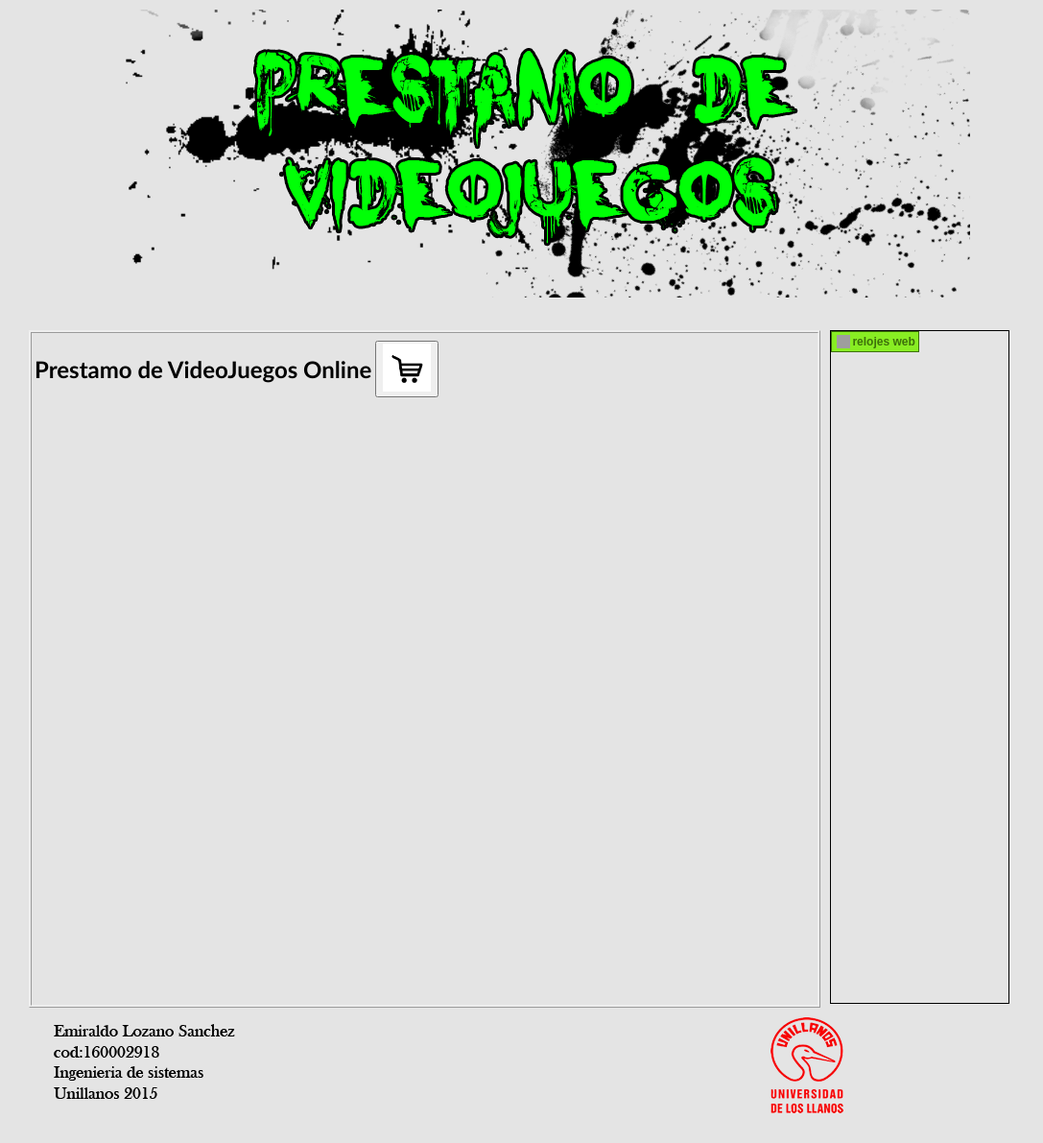
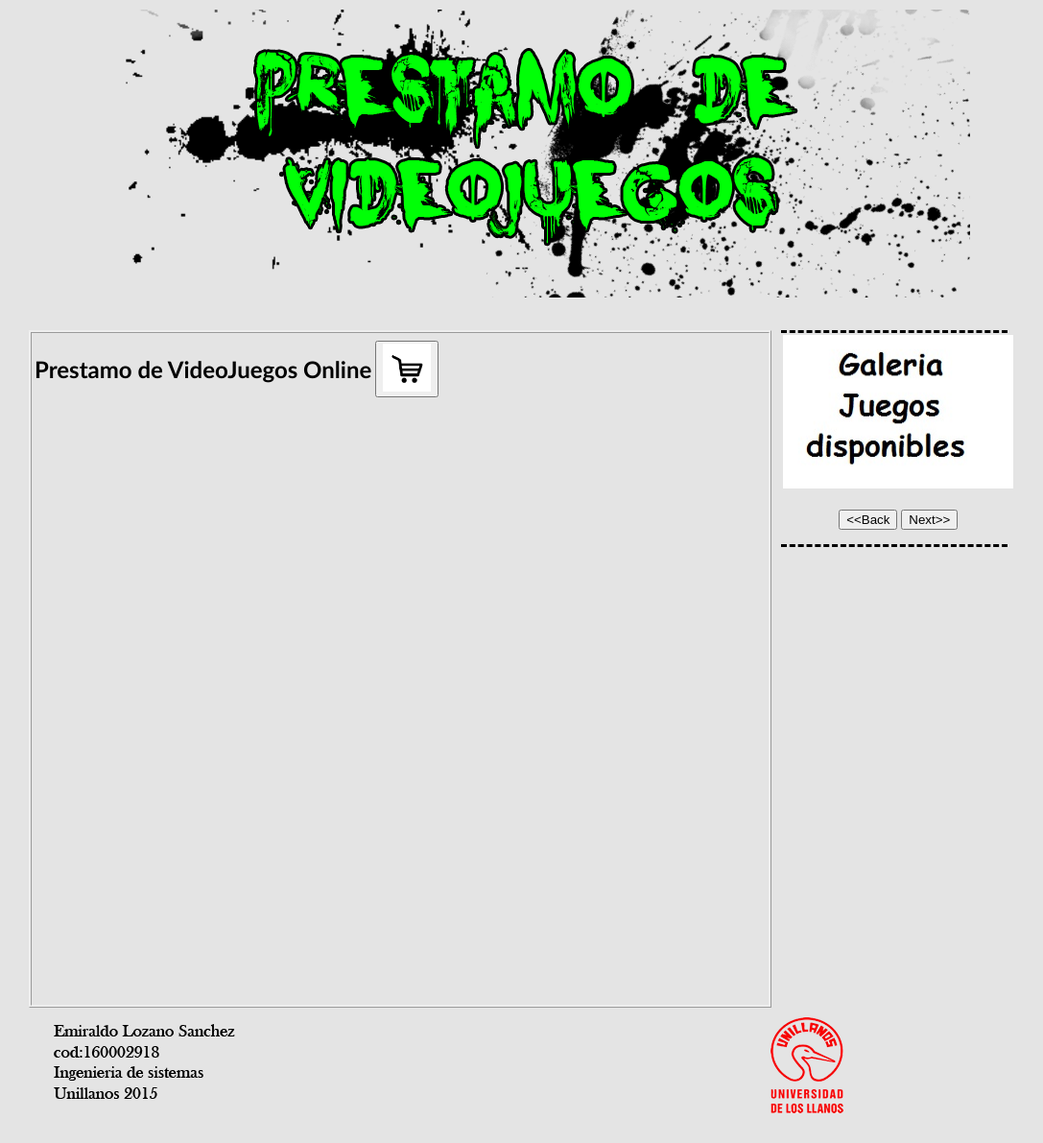
Before and after one commit to emiraldo/Proyecto_PSP, a PHP site: page / in a window 1280 px wide. Shown: the whole page at 96% size, without its empty margins (98-1185 px from the left). Run offline with PHP 8.4, Linux system fonts and the light colour scheme; data that the repository does not hold is empty; some libraries are stand-ins or nearby versions; grey boxes are pictures that could not be loaded.

Commit message:
Version estable 26/02/2015

```diff
--- a/css/style.css
+++ b/css/style.css
@@ -10,12 +10,13 @@ section{
 	overflow: scroll;
 	float: left;
 	height: 700px;
-	width: 80%;
+	width: 75%;
 	border-top-style: ridge;
 	border-right-style: ridge;
 	border-left-style: ridge;
 	border-bottom-style: ridge;
 	margin-top: 3%;
+
 	/*background: rgb(228,228,228);*/
 }
 
@@ -103,9 +104,10 @@ section{
 	font: bold 1em "Trebuchet MS", Arial, Helvetica, sans-serif;
 	size:1em;
 	float: left;
-	border: 1px solid black;
-	width: 18%;
-	height: 700px;
+	border-top-style: dashed;
+	border-bottom-style: dashed;
+	width: 23%;
+	height: 220px;
 	margin-left: 1%;
 	margin-top: 3%;
 }
--- a/index.php
+++ b/index.php
@@ -86,15 +86,50 @@
 	</section><!--Termina secction -->
 
 	<aside id="asideIndex">
-		<script type="text/javascript" src="http://www.24webclock.com/clock24.js"></script>
-		<table border="0" bgcolor="#3D700B" cellspacing=1 cellpadding=3 class="clock24st" style="line-height:14px; padding:0;">
-		<tr><td bgcolor="#88ED23" class="clock24std" style="font-family:arial; font-size:12px;"><a href="http://www.24webclock.com/de/"><img src="http://www.24webclock.com/ico.gif" width="14" height="14" border="0" alt="gratis uhren für homepage" align="left" hspace="2"></a> <a href="http://www.24webclock.com/es/" style="text-decoration:none;"><span class="clock24s" id="clock24_48434" style="color:#3D700B;">relojes web</span></a></td></tr>
-		</table>
-		<script type="text/javascript">
-		var clock24_48434 = new clock24('48434',-180,'%M / %dd / %yyyy %W %HH:%nn:%ss %P','es');
-		clock24_48434.daylight('AR'); clock24_48434.refresh();
-		</script>
+		<table border="0" cellpadding="0">
+  		<tr>
+    		<td width="100%"><img src="img/log.jpg" width="240" height="160" name="photoslider"></td>
+  		</tr>
+  		<tr>
+    		<td width="100%"><form method="POST" name="rotater">
+      			<div align="center"><center><p><!--webbot bot="HTMLMarkup" startspan --><script language="JavaScript1.1">
+				var photos=new Array()
+				var which=0
 
+				photos[0]="img/COD.jpg"
+				photos[1]="img/GTAV.jpg"
+				photos[2]="img/L4D2.jpg"
+				photos[3]="img/CODG.jpg"
+				photos[4]="img/FC4.jpg"
+				photos[5]="img/GOW3.jpg"
+				photos[6]="img/PES2015.jpg"
+				photos[6]="img/FIFA15.jpg"
+
+				function backward(){
+					if (which>0){
+						window.status=''
+						which--
+						document.images.photoslider.src=photos[which]
+					}
+				}
+
+				function forward(){
+					if (which<photos.length-1){
+						which++
+						document.images.photoslider.src=photos[which]
+					}
+					else window.status='End of gallery'
+					}
+					</script><!--webbot
+      				bot="HTMLMarkup" endspan --><input type="button" value="<<Back" name="B2"
+      				onClick="backward()"> <input type="button" value="Next>>" name="B1"
+      				onClick="forward()"><br>
+      				</p>
+      				</center></div>
+    			</form>
+    		</td>
+  		</tr>
+	</table>
 	</aside><!--Termina aside-->
 
 	<footer>
```
Also changed, not shown: img/log.jpg (added).
